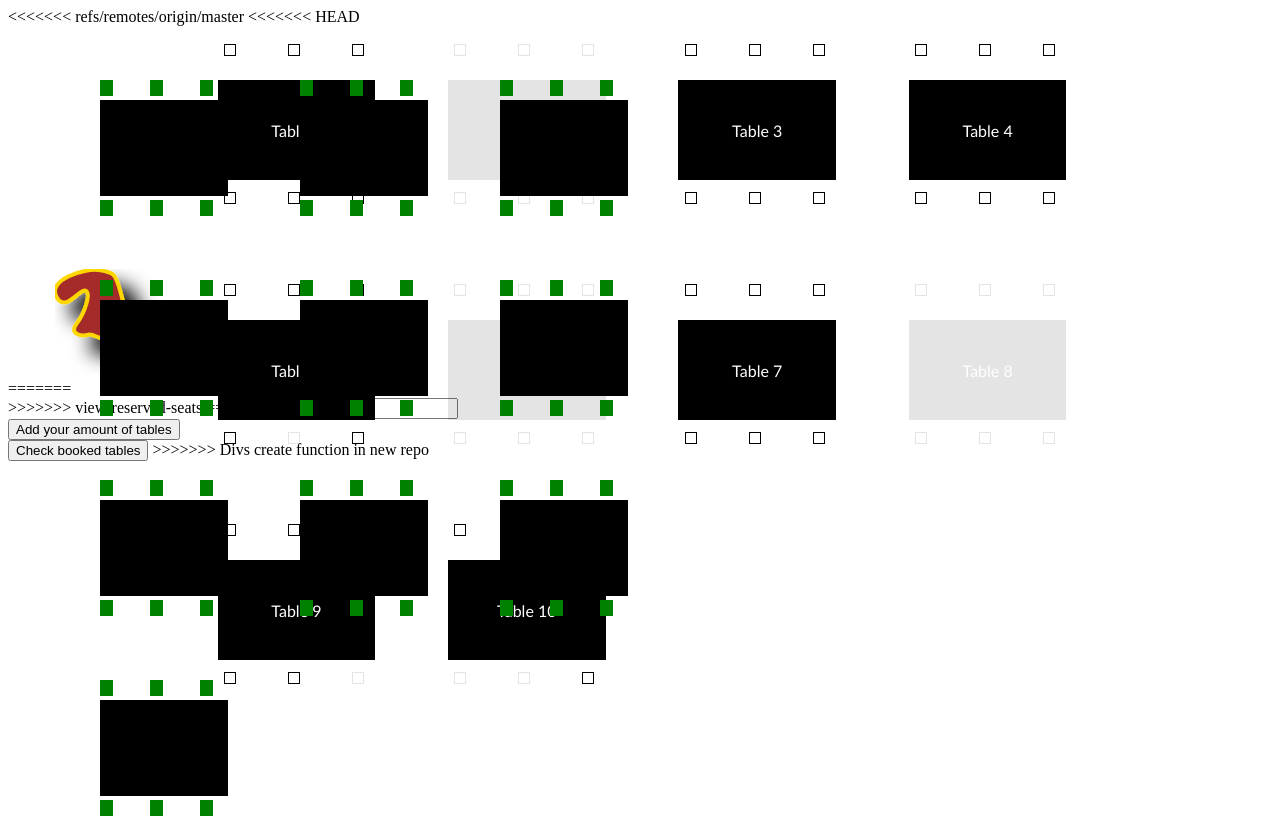
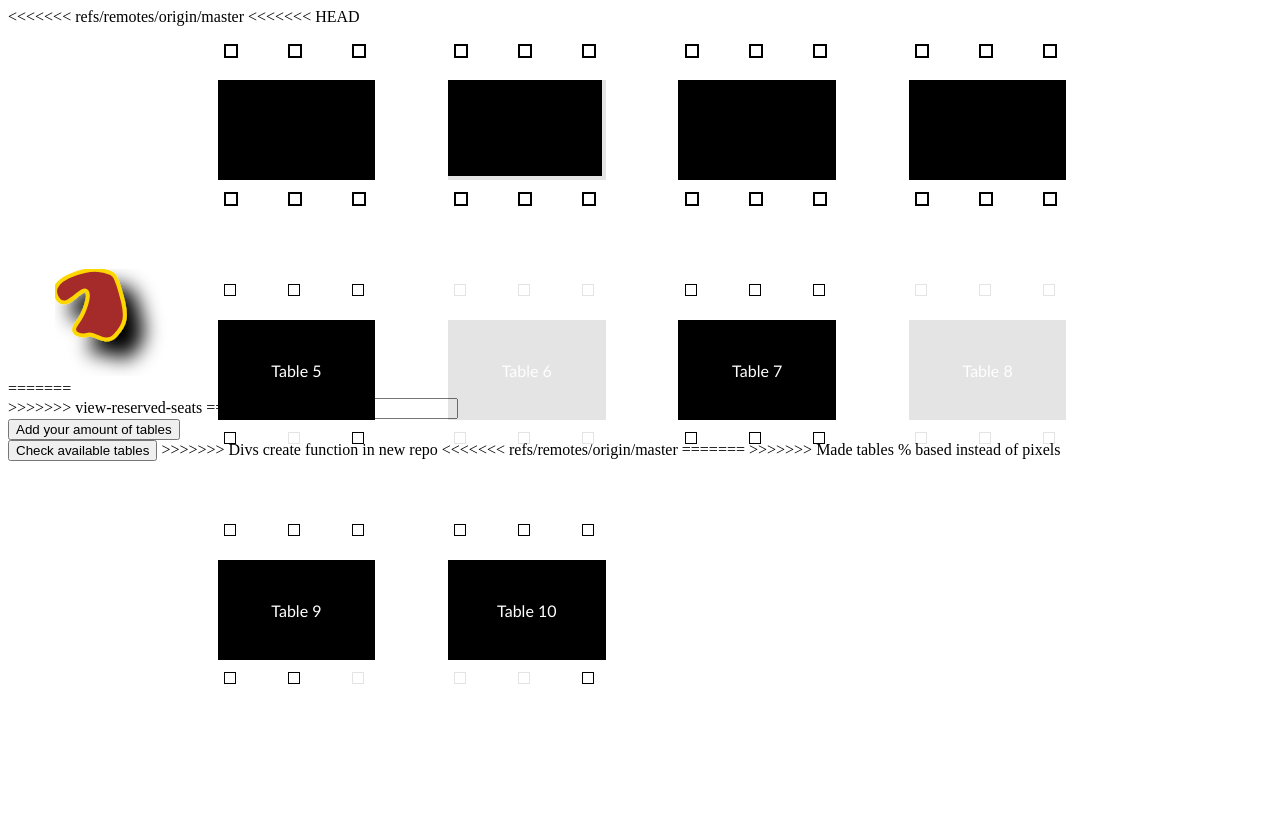
Before and after one commit to ZouhairEM/floorplan, a plain HTML site: page index.html in a window 1280 px wide. Drawn offline with nearby package versions, Linux system fonts and the light colour scheme; files that its build step writes are made by us from their sources; animation ran at ten frames a second.

Commit message:
Made tables % based instead of pixels

```diff
--- a/index.html
+++ b/index.html
@@ -51,20 +51,27 @@
     <br>
     <button id="input">Add your amount of tables</button>
     <br>
-    <button id="check">Check booked tables</button>
+    <button id="checkTables">Check available tables</button>
+    <script>
 
-    <script>
-        // makeFloorPlan(5);
-    $("#input").click(function() {
+    input.addEventListener("click",function(e){
         x = [];
+
         $('input[type="text"]').each(function() {
             x.push($(this).val());
         });
 
-    });
+        makeFloorPlan(x);
+},false);
     </script>
     <script src="index.js"></script>
 >>>>>>> Divs create function in new repo
 </body>
 
+<<<<<<< refs/remotes/origin/master
 </html>
+=======
+</html>
+
+
+>>>>>>> Made tables % based instead of pixels
--- a/index.js
+++ b/index.js
@@ -1,105 +1,61 @@
-        $( document ).ready(function() {
-    makeFloorPlan();
-
-    function makeFloorPlan() {
+(function makeFloorPlan() {
         var defaultSettings = {
-                numberofTables: 10, //5 tables
-                tablePos: {
-                        posX: 100,
-                        posY: 100
-                },
-                tableSize: {
-                        tableW: 10,
-                        tableH: 12
-                },
-                takenTables: [2, 4], //
-                numberofChairs: 60,
-                chairPos: {
-                        posX: 20,
-                        posY: 80
-                },
-                chairSize: {
-                        chairW: 1,
-                        chairH: 2
-                },
-                speed: 1000 // tables fade in
+            numberofTables: 4, //number of tables
+            tablePos: {posX: 17, posY: 10},
+            tableSize: {tableW: 12, tableH: 12},
+            takenTables: [1,2,5,7, 11], //place your taken tables here like so
+            scrollsectionPos: {posX: 20, posY: 80},
+            seatSize: {seatW: 10,seatH: 10}, //seatSize
+            speed: 1000 // tables fade in with this speed
         };
 
-        function createAvailTables() {
+        function createTables() {
             var availableTables = [],
                 newTable, tableProp;
             for (var i = 0; i < defaultSettings.numberofTables; i++) {
-        newTable = $('<div id="table' + i + '"></div').css({
-            'width': defaultSettings.tableSize.tableW + '%',
-            'height': defaultSettings.tableSize.tableH + '%',
-            'background-color': 'black'
-        });
-        tableProp = {
-            'left': defaultSettings.tablePos.posX,
-            'top': defaultSettings.tablePos.posY,
-            'position': 'absolute',
-            'display': 'none'
-        };
+                newTable = $('<div id="table' + i + '"></div').css({'width': defaultSettings.tableSize.tableW + '%','height': defaultSettings.tableSize.tableH + '%','background-color': 'black'});
 
-                    //create chairs for the table
+                tableProp = {'left': defaultSettings.tablePos.posX + '%','top': defaultSettings.tablePos.posY + '%','position': 'absolute','display': 'none'};
+                var availableSeats = [],newSeat, seatProp;
+                var horPosArr = new Array(0, 5, 10);
+                var seatPosX, seatPosY;
 
-                        var availableChairs = [],
-                        newChair, chairProp;
-                        var horPosArr = new Array(0, 50, 100);
-                        var chairPosX, chairPosY;
                 for (var j = 0; j < 6; j++) {
-
-                            if(j<3) {
-                                chairPosX = defaultSettings.tablePos.posX + horPosArr[j];
-                                chairPosY = defaultSettings.tablePos.posY - 20;
-                                //console.log("chair" + chairPosX + "," + chairPosY);
-                            }
-                            else {
-                                chairPosX = defaultSettings.tablePos.posX + horPosArr[j-3];
-                                chairPosY = defaultSettings.tablePos.posY + 100;
-                                //console.log("chair" + chairPosX + "," + chairPosY);
-                            }
-                                newChair = $('<div class="chair' + j + '"></div').css({
-                                        'width': defaultSettings.chairSize.chairW + '%',
-                                        'height': defaultSettings.chairSize.chairH + '%',
-                                        'background-color': 'green'
-                                });
-                                chairProp = {
-                                        'left': chairPosX,
-                                        'top': chairPosY,
-                                        'position': 'absolute',
-                                        'display': 'none'
-                                };
-
-                                newChair.css(chairProp).appendTo('body').fadeIn(defaultSettings.speed);
-                                availableChairs.push(newChair);
+                    if (j < 3) {
+                        seatPosX = defaultSettings.tablePos.posX + horPosArr[j];
+                        seatPosY = defaultSettings.tablePos.posY + 14;
+                    } else {
+                        seatPosX = defaultSettings.tablePos.posX + horPosArr[j - 3];
+                        seatPosY = defaultSettings.tablePos.posY - 4.5;
                     }
 
-
-        if (defaultSettings.tablePos.posX >= 400) {
-            defaultSettings.tablePos.posX = 100;
-            defaultSettings.tablePos.posY += 200;
-        } else {
-            defaultSettings.tablePos.posX += 200;
+                    newSeat = $('<div class="seat' + i + '"></div').css({'width': defaultSettings.seatSize.seatW,'height': defaultSettings.seatSize.seatH,'background-color': 'white','border': 'solid black 2px'});
+                    seatProp = {'left': seatPosX + 0.5 + '%','top': seatPosY + '%','position': 'absolute','display': 'none'};
+                    newSeat.css(seatProp).appendTo('body').fadeIn(defaultSettings.speed);
+                    availableSeats.push(newSeat);
                 }
 
+                if (defaultSettings.tablePos.posX >= 60) {defaultSettings.tablePos.posX = 17,defaultSettings.tablePos.posY += 30;
+                } else {defaultSettings.tablePos.posX += 18;}
                 newTable.css(tableProp).appendTo('body').fadeIn(defaultSettings.speed);
                 availableTables.push(newTable);
-
             }
-            //console.log(availableTables);
             return availableTables;
         }
 
-        var availableTables = createAvailTables();
+        var availableTables = createTables();
 
-        $("#check").click(function() {
+        makeTitles();
+        function makeTitles(){
+            for (var i = 0; i < defaultSettings.numberofTables; i++) {
+                $("Table").appendTo("#table2");
+         }
+        }
+
+checkTables.addEventListener("click",function(e){
             for (var i = 0; i < defaultSettings.takenTables.length; i++) {
-                    console.log(defaultSettings.takenTables[i]);
-                    $("#table"+defaultSettings.takenTables[i] ).fadeTo( defaultSettings.speed, 0.33 );
+                $("#table" + defaultSettings.takenTables[i]).fadeTo(defaultSettings.speed, 0.13);
+                $(".seat" + defaultSettings.takenTables[i]).fadeTo(defaultSettings.speed, 0.13);
             }
-        });
-
-
-        }
-    });
+},false);
+}());
```
Lines whose indentation alone changed are shown as unchanged.
